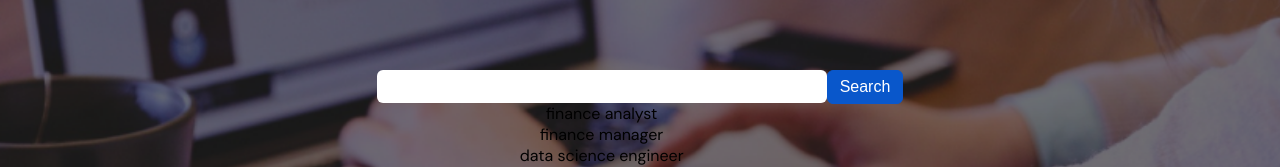
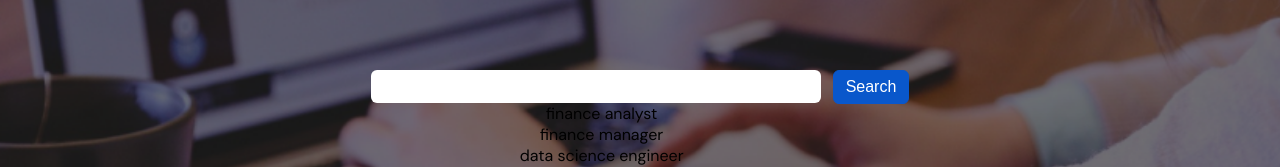
Before and after one commit to tel-ran-de/career_team_2, a React (Create React App) app in the folder frontend/: page / in a window 1280 px wide. Shown: the part 302-469 px from the top of the page. Built offline with nearby package versions, Linux system fonts and the light colour scheme.

Commit message:
button added

```diff
--- a/frontend/src/components/HeaderForm/index.module.scss
+++ b/frontend/src/components/HeaderForm/index.module.scss
@@ -6,6 +6,7 @@
 
 .form input {
 	width: 450px;
+	margin-right: 12px;
 }
 
 @media (max-width: 1200px) {
```
